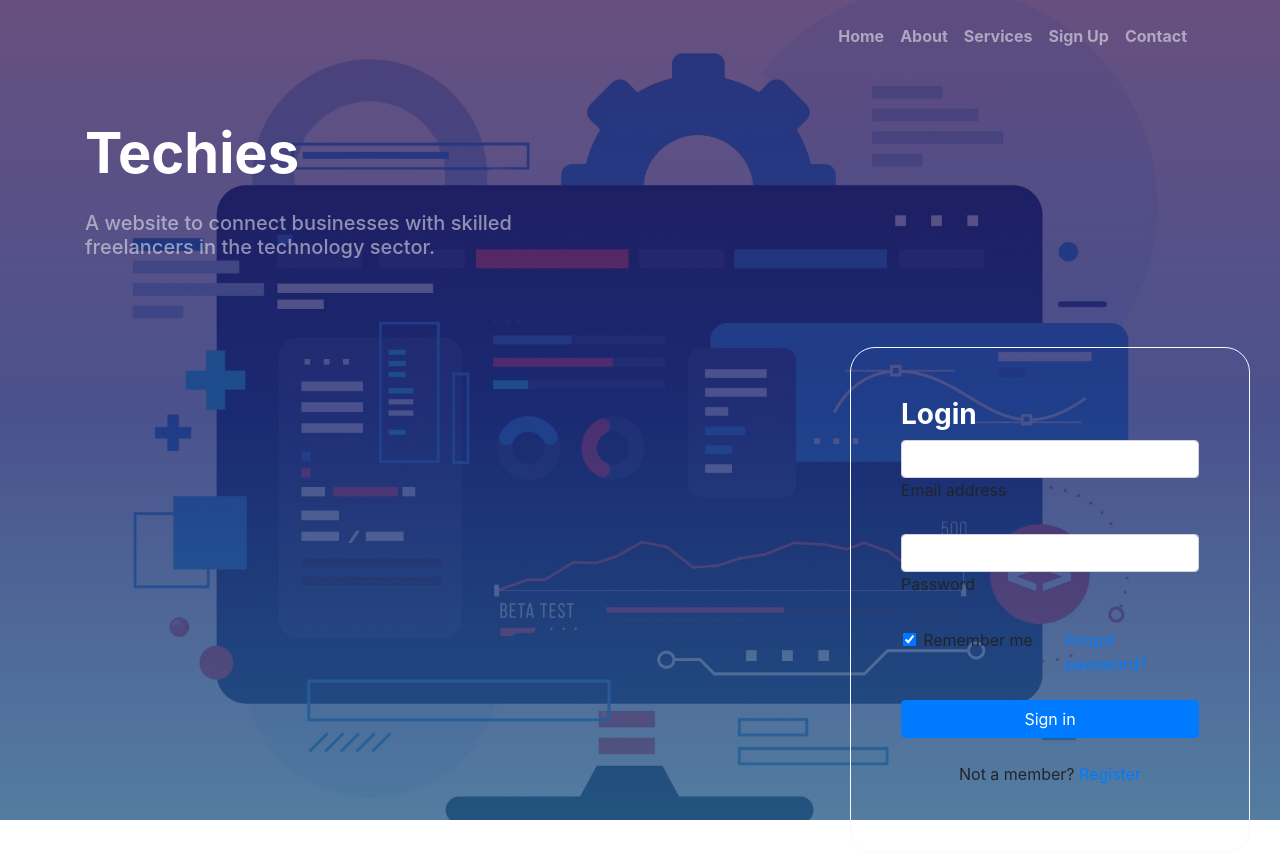
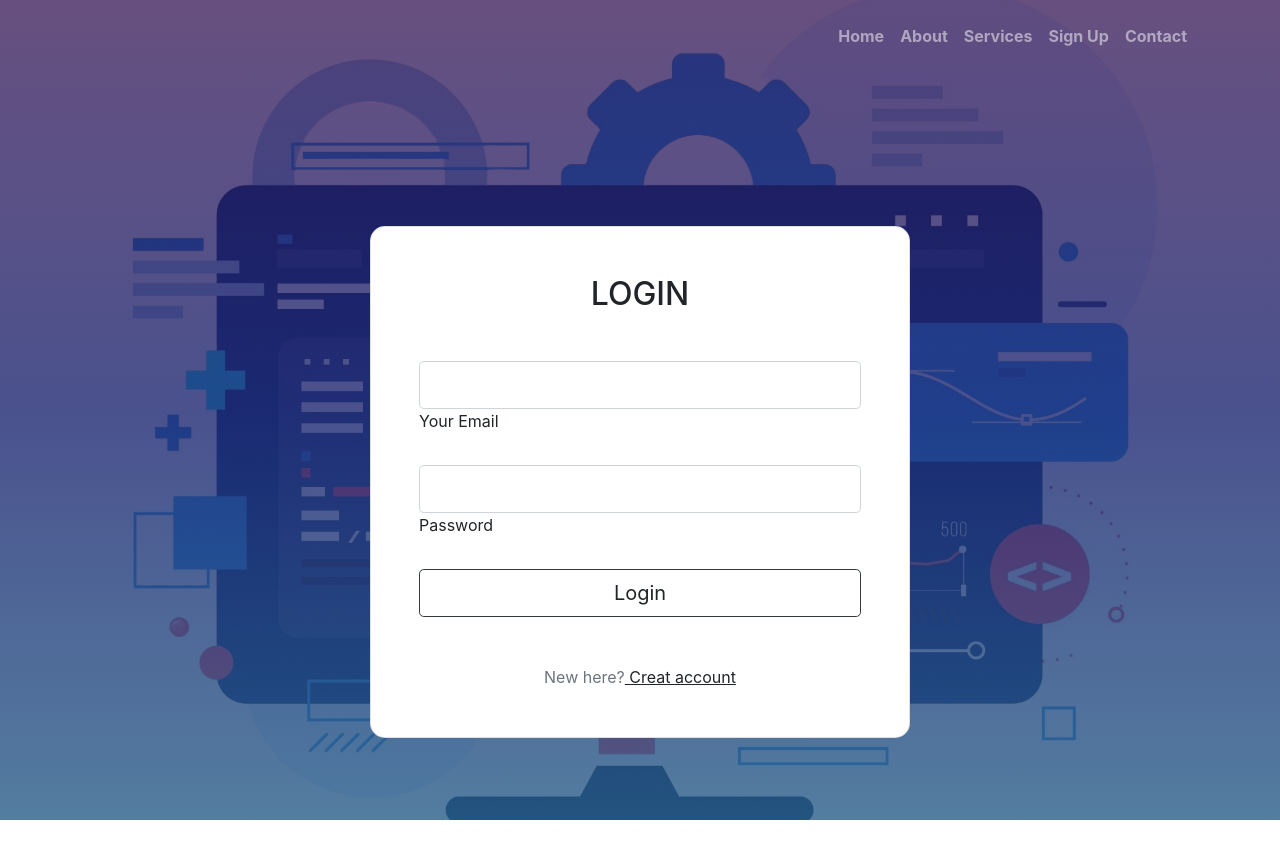
Before and after one commit to daliau/techies, a plain HTML site: page LogIn.html in a window 1280 px wide. Shown: the top 856 px of the page. Drawn offline with nearby package versions, Linux system fonts and the light colour scheme.

Commit message:
Update LogIn.html

```diff
--- a/LogIn.html
+++ b/LogIn.html
@@ -1,72 +1,16 @@
 <!DOCTYPE html>
 <html lang="en">
-
-<head>
-    <meta charset="UTF-8">
-    <meta name="viewport" content="width=device-width, initial-scale=1.0">
-    <title>LogIn</title>
-</head>
-
-<body>
-
-</body>
-
-</html>
-
-<!doctype html>
-<html lang="en">
-
 <head>
     <!-- Required meta tags -->
-    <meta charset="utf-8">
+    <meta charset="UTF-8">
     <meta name="viewport" content="width=device-width, initial-scale=1, shrink-to-fit=no">
-
-    <link rel="stylesheet" type="text/css" href="css/CredentialStyles.css">
     <link rel="stylesheet" type="text/css" href="css/indexStyles.css">
 
     <!-- Bootstrap CSS -->
     <link rel="stylesheet" href="https://stackpath.bootstrapcdn.com/bootstrap/4.5.0/css/bootstrap.min.css">
     <link href="https://cdn.lineicons.com/2.0/LineIcons.css" rel="stylesheet">
-    <title>Home</title>
 
-    <script>
-        document.addEventListener("DOMContentLoaded", function () {
-            const emailInput = document.getElementById('email'); // Selecting the email input by its ID
-            const passwordInput = document.getElementById('password'); // Selecting the password input by its ID
-            const signInButton = document.querySelector('.btn-primary'); // Selecting the "Sign in" button by its class
-
-            signInButton.addEventListener('click', function () {
-                let isValid = true;
-
-                // Validate email
-                if (emailInput.value.trim() === '') {
-                    alert('Email address cannot be empty');
-                    isValid = false;
-                } else if (!isValidEmail(emailInput.value.trim())) {
-                    alert('Please enter a valid email address');
-                    isValid = false;
-                }
-
-                // Validate password
-                if (passwordInput.value.trim() === '') {
-                    alert('Password cannot be empty');
-                    isValid = false;
-                }
-
-                if (isValid) {
-                    // Simulate form submission (replace with actual API call or server-side validation)
-                    // For demonstration purposes, alert the user with a success message
-                    alert('Login successful!');
-                }
-            });
-
-            // Function to validate email format
-            function isValidEmail(email) {
-                const emailRegex = /^[^\s@]+@[^\s@]+\.[^\s@]+$/;
-                return emailRegex.test(email);
-            }
-        });
-    </script>
+    <title>SignUp</title>
 
 </head>
 
@@ -87,65 +31,45 @@
                 </div>
             </div>
         </nav>
-        <div class="container pb-5">
-            <div class="row py-5 align-items-center">
-                <div class="col-lg-6">
-                    <h5 class="display-4 mb-4 font-weight-bold text-white">Techies</h5>
-
-                    <p class="h5 aa mb-4 pb-3 text-white-50">A website to connect businesses with skilled freelancers in
-                        the technology sector.
-                    </p>
-
-                </div>
-
-            </div>
-            <div class="container">
 
 
-                <form class="border border-light">
-                    <h3 class="display-5 mb-9 font-weight-bold text-white center">Login</h3>
+        <div class="mask d-flex align-items-center h-100 gradient-custom-3">
+          <div class="container h-100">
+            <div class="row d-flex justify-content-center align-items-center h-100">
+              <div class="col-12 col-md-9 col-lg-7 col-xl-6">
+                <div class="card" style="border-radius: 15px;">
+                  <div class="card-body p-5">
+                    <h2 class="text-uppercase text-center mb-5">Login</h2>
 
-                    <!-- Email input -->
-                    <div data-mdb-input-init class="form-outline mb-4">
-                        <input type="email" id="email" class="form-control" />
-                        <label class="form-label" for="form2Example1">Email address</label>
-                    </div>
+                    <form>
 
-                    <!-- Password input -->
-                    <div data-mdb-input-init class="form-outline mb-4">
-                        <input type="password" id="password" class="form-control" />
-                        <label class="form-label" for="form2Example2">Password</label>
-                    </div>
+                      <div data-mdb-input-init class="form-outline mb-4">
+                        <input type="email" id="email" class="form-control form-control-lg" />
+                        <label class="form-label" for="email">Your Email</label>
+                      </div>
 
-                    <!-- 2 column grid layout for inline styling -->
-                    <div class="row mb-4">
-                        <div class="col d-flex justify-content-center">
-                            <!-- Checkbox -->
-                            <div class="form-check">
-                                <input class="form-check-input" type="checkbox" value="" id="form2Example31" checked />
-                                <label class="form-check-label" for="form2Example31"> Remember me </label>
-                            </div>
-                        </div>
+                      <div data-mdb-input-init class="form-outline mb-4">
+                        <input type="password" id="password" class="form-control form-control-lg" />
+                        <label class="form-label" for="password">Password</label>
+                      </div>
 
-                        <div class="col">
-                            <!-- Simple link -->
-                            <a href="#!">Forgot password?</a>
-                        </div>
-                    </div>
+                      <div class="d-flex justify-content-center">
+                        <button type="button" id="submit"
+                          data-mdb-button-init data-mdb-ripple-init class="btn btn-outline-dark btn-block btn-lg gradient-custom-4 text-body">Login</button>
+                      </div>
 
-                    <!-- Submit button -->
-                    <button type="button" data-mdb-button-init data-mdb-ripple-init
-                        class="btn btn-primary btn-block mb-4 white">Sign in</button>
+                      <p class="text-center text-muted mt-5 mb-0">New here?<a href="SignUp.html" class="fw-bold text-body"><u> Creat account</u></a></p>
 
-                    <!-- Register buttons -->
-                    <div class="text-center">
-                        <p>Not a member? <a href="SignUp.html">Register</a></p>
+                    </form>
 
-                    </div>
-                </form>
+                  </div>
+                </div>
+              </div>
             </div>
+          </div>
+        </div>
 
-        </div>
+
         <footer id ="footer" align="center"> <!-- Begin footer section that hold information about the website-->
             <h3>About Us</h3>
             <p>The first team that designed a website for you that brigns together all the Specialists in the world in
@@ -167,6 +91,7 @@
             <p>&copy; 2024 Techies. All rights reserved.</p>
         </footer>
     </div>
+    <script src="js/LogIn.js"></script>
 </body>
 
 </html>
```
